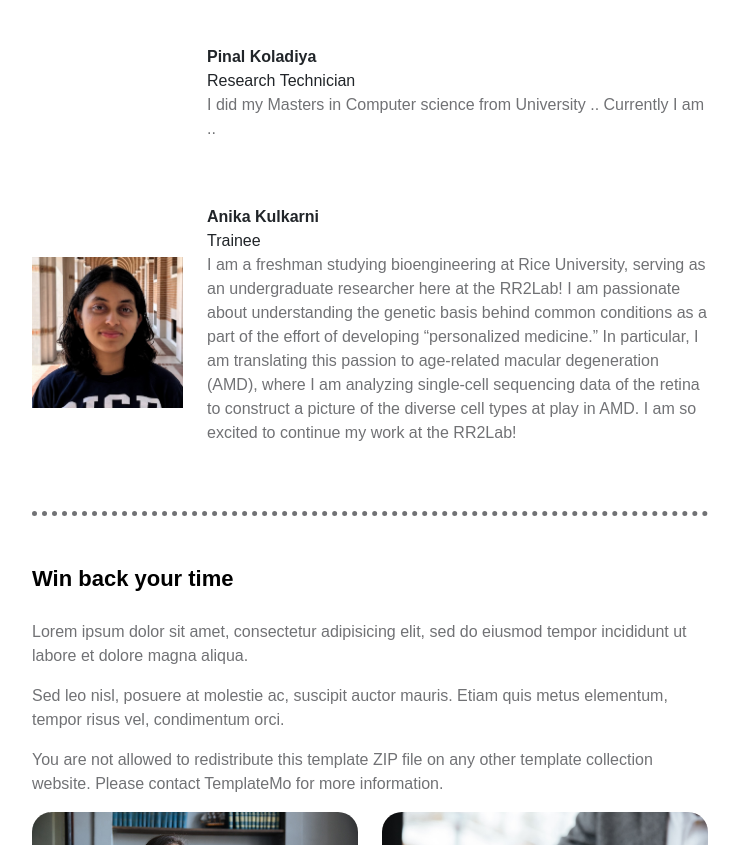
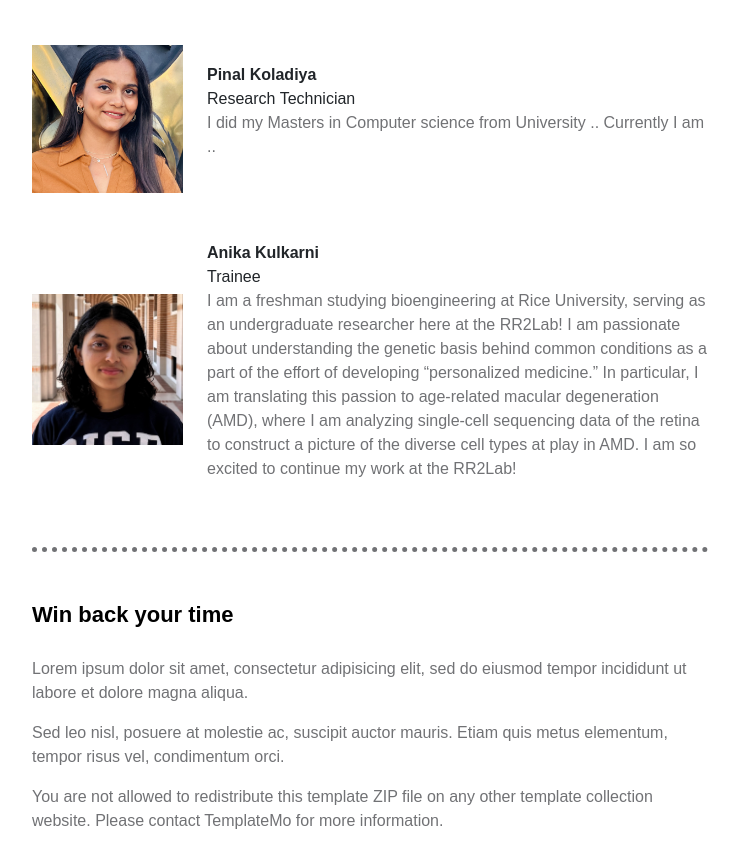
Before and after one commit to Ajeet1699/Ajeet1699.github.io, a plain HTML site: page index.html in a window 1280 px wide. Shown: the part 2099-2944 px from the top of the page, without its empty margins (460-1199 px from the left). Drawn offline with Linux system fonts and the light colour scheme; files whose address does not match are found by name; a web font is replaced by a local one.

Commit message:
Update index.html

```diff
--- a/index.html
+++ b/index.html
@@ -242,7 +242,7 @@ https://templatemo.com/tm-588-ebook-landing
                                     <br>
                                     <div class="row align-items-center">
                                         <div class="col-lg-6 col-12" style="width: 25%;">
-                                            <img src="images/pinal.jpg" class="img-fluid" alt="">
+                                            <img src="images/pinal.png" class="img-fluid" alt="">
                                         </div>
 
                                         <div class="col-lg-6 col-12" style="width: 75%;">
```
